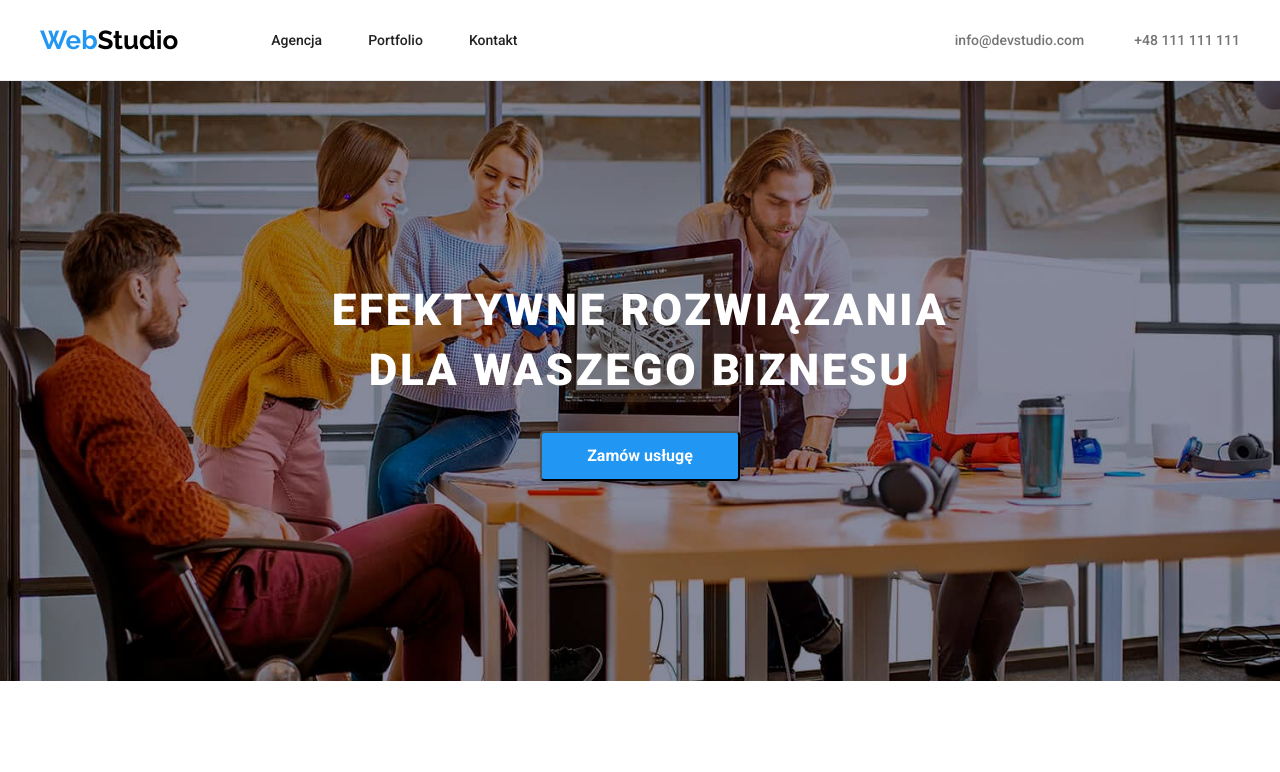
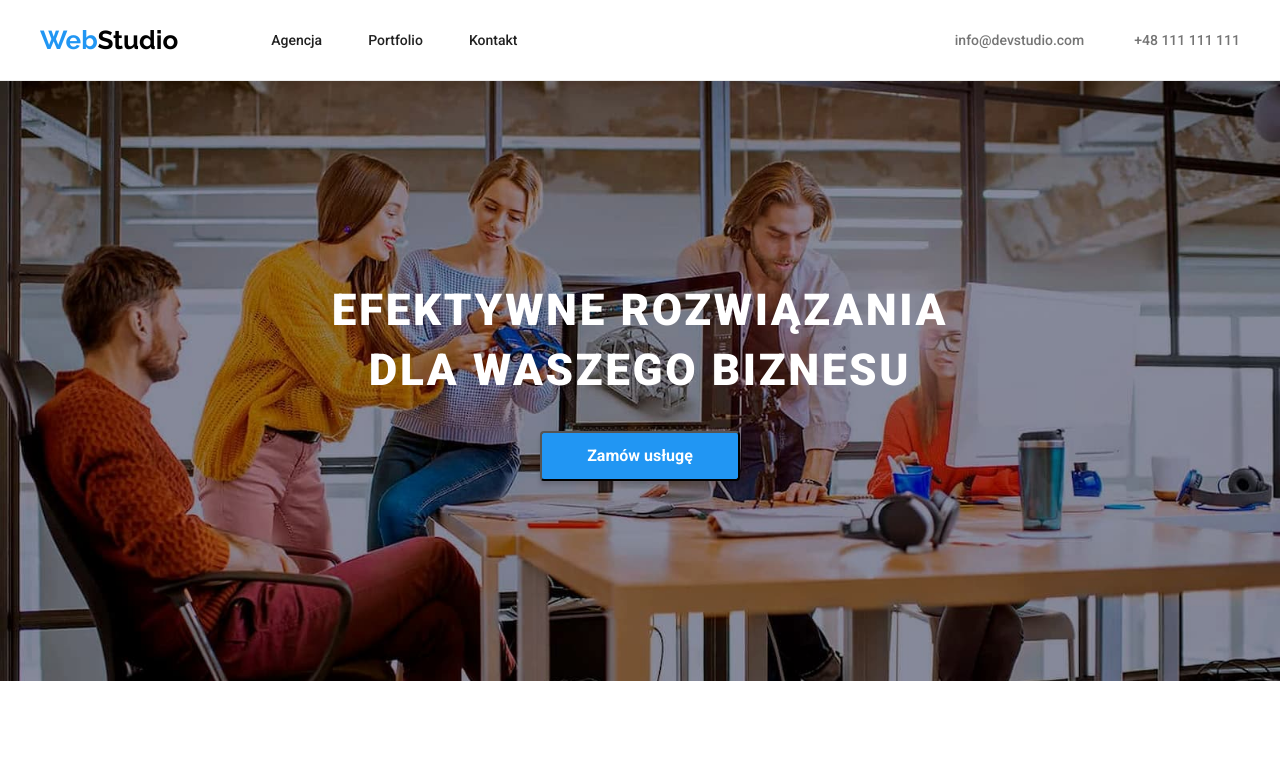
Before and after one commit to Apriluk91/goit-markup-hw-04, a plain HTML site: page index.html in a window 1280 px wide. Shown: the top 772 px of the page. Drawn offline with Linux system fonts and the light colour scheme.

Commit message:
update photo

```diff
--- a/css/styles.css
+++ b/css/styles.css
@@ -130,10 +130,10 @@ a {
 .section-one {
   background: var(--main-theme);
   background-color: rgba(47, 48, 58, 0.4);
-  background-image: url(/images/mainphoto.jpg);
+  background-image: url(/images/sectionone.jpg);
   background-repeat: no-repeat;
   background-size: cover;
-  background-position: center;
+  background-position: 100% 35%;
   max-width: 1600px;
   height: 600px;
   padding: 200px 0px;
```
Also changed, not shown: images/sectionone.jpg (added).
